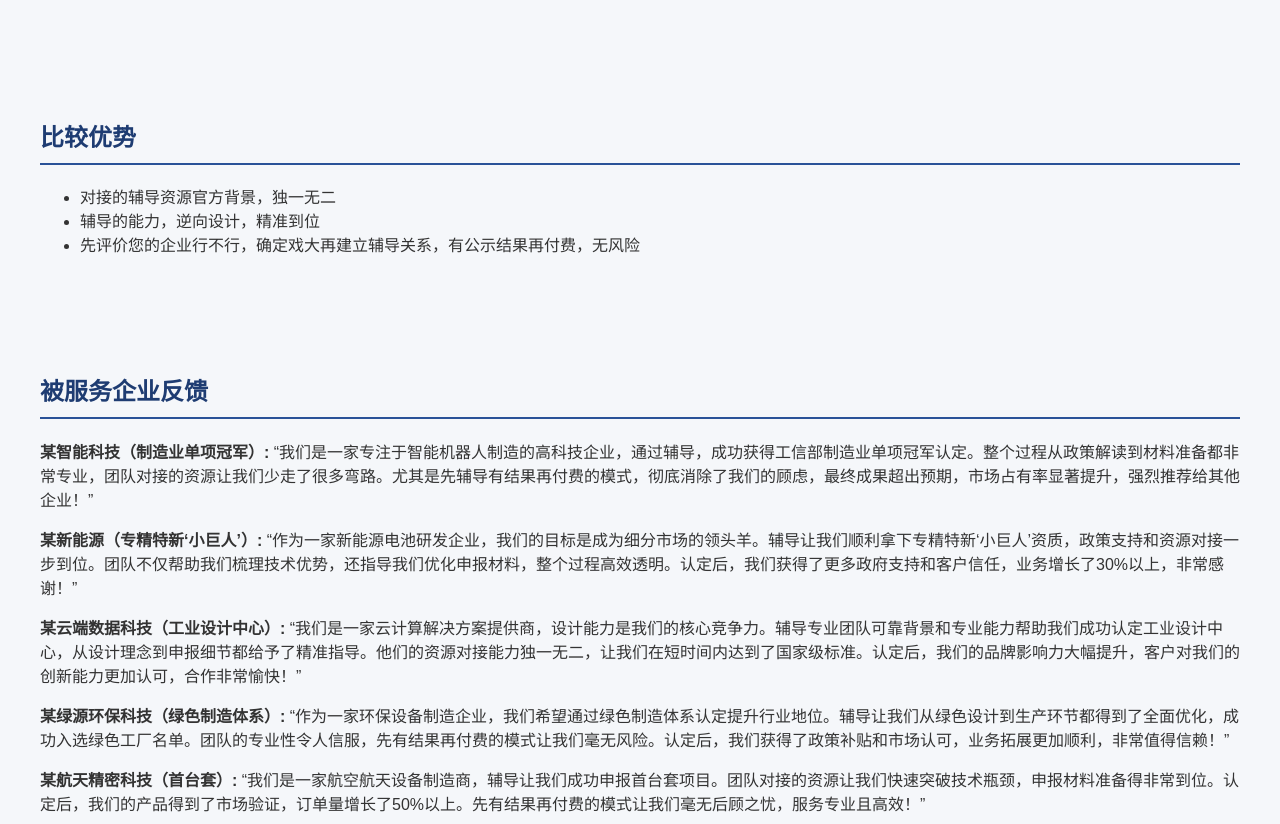
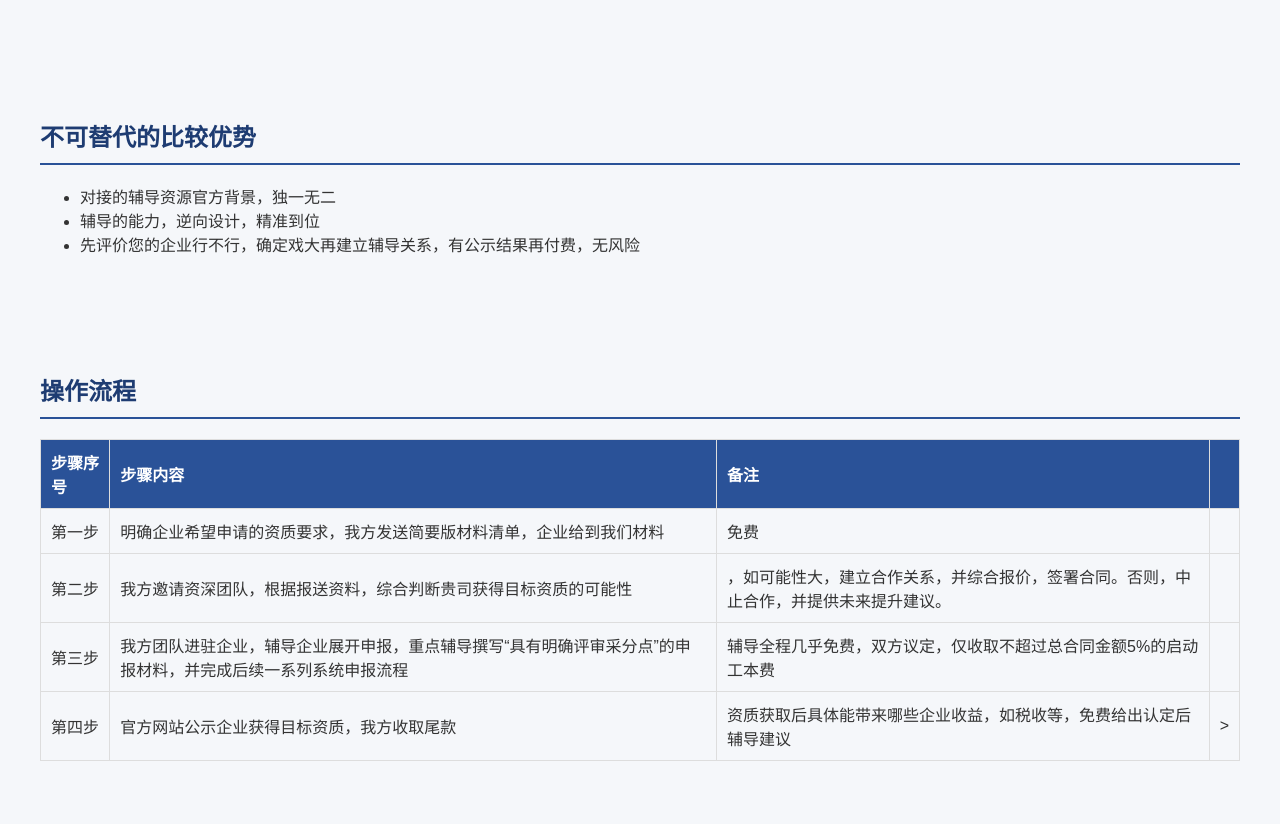
Before and after one commit to amonsak2066/gxagent.github.io, a plain HTML site: page index.html in a window 1280 px wide. Shown: the part 1079-1903 px from the top of the page. Drawn offline with Linux system fonts and the light colour scheme.

Commit message:
index.html

```diff
--- a/index.html
+++ b/index.html
@@ -121,12 +121,23 @@
     </section>
 
     <section id="advantages">
-        <h2>比较优势</h2>
+        <h2>不可替代的比较优势</h2>
         <ul>
             <li>对接的辅导资源官方背景，独一无二</li>
             <li>辅导的能力，逆向设计，精准到位</li>
             <li>先评价您的企业行不行，确定戏大再建立辅导关系，有公示结果再付费，无风险</li>
         </ul>
+    </section>
+
+        <section id="steps">
+        <h2>操作流程</h2>
+        <table>
+            <tr><th>步骤序号</th><th>步骤内容</th><th>备注</th><th>
+            <tr><td>第一步</td><td>明确企业希望申请的资质要求，我方发送简要版材料清单，企业给到我们材料</td><td>免费</td><td>
+            <tr><td>第二步</td><td>我方邀请资深团队，根据报送资料，综合判断贵司获得目标资质的可能性</td><td>，如可能性大，建立合作关系，并综合报价，签署合同。否则，中止合作，并提供未来提升建议。</td><td>
+            <tr><td>第三步</td><td>我方团队进驻企业，辅导企业展开申报，重点辅导撰写“具有明确评审采分点”的申报材料，并完成后续一系列系统申报流程</td><td>辅导全程几乎免费，双方议定，仅收取不超过总合同金额5%的启动工本费</td><td>
+            <tr><td>第四步</td><td>官方网站公示企业获得目标资质，我方收取尾款</td><td>资质获取后具体能带来哪些企业收益，如税收等，免费给出认定后辅导建议</td><td>>
+        </table>
     </section>
 
     <section id="feedback">
```
